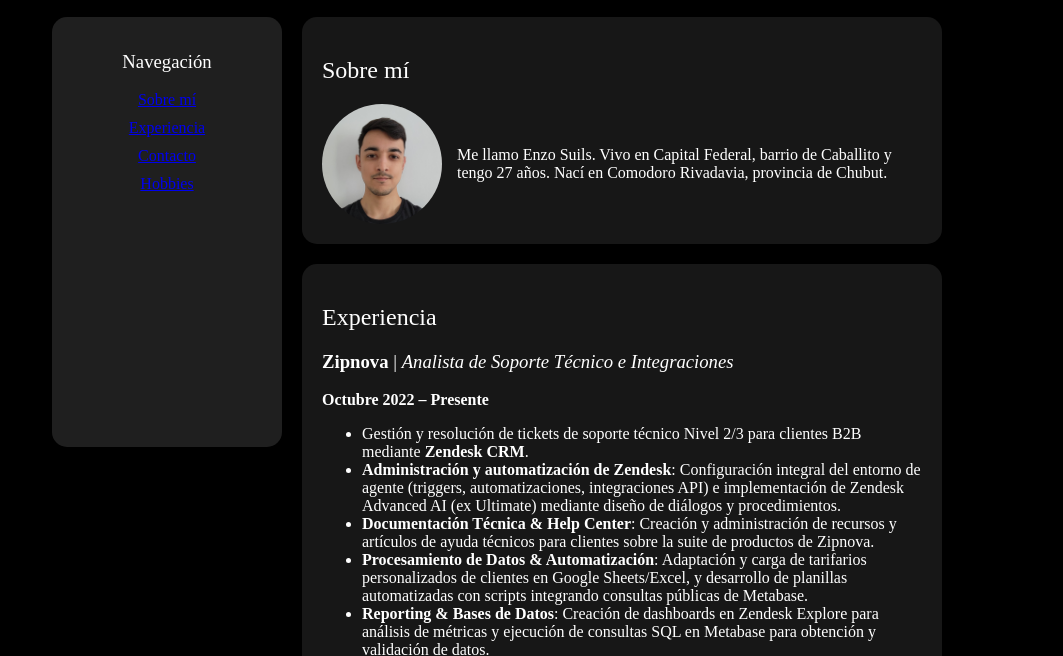
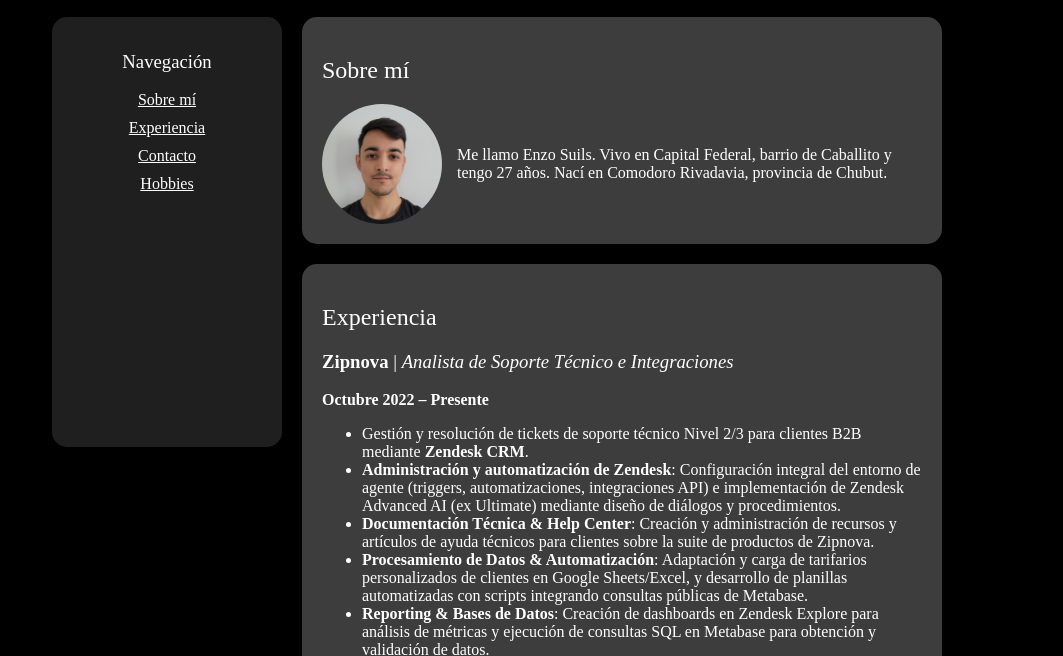
Before and after one commit to suilsenzo/ejercicio-arquitectura-web-2026, a plain HTML site: page index.html in a window 1280 px wide. Shown: the part 177-833 px from the top of the page, without its empty margins (108-1171 px from the left). Drawn offline with Linux system fonts and the light colour scheme; a web font is replaced by a local one.

Commit message:
Update estilos.css

```diff
--- a/estilos.css
+++ b/estilos.css
@@ -57,7 +57,7 @@ h1, h2, h3, h4, h5, h6 {
 }
 
 section {
-    background-color: #171717;
+    background-color: #3d3d3d;
     color: #ffffff;
     padding: 20px;
     margin-top: 20px;
@@ -124,3 +124,16 @@ section {
     color: #cccccc;
     margin-top: 6px;
 }
+
+
+a {
+    color: #ffffff;
+}
+
+a:hover {
+    color: #cccccc;
+}
+
+a:visited {
+    color: #ffffff;
+}
```
